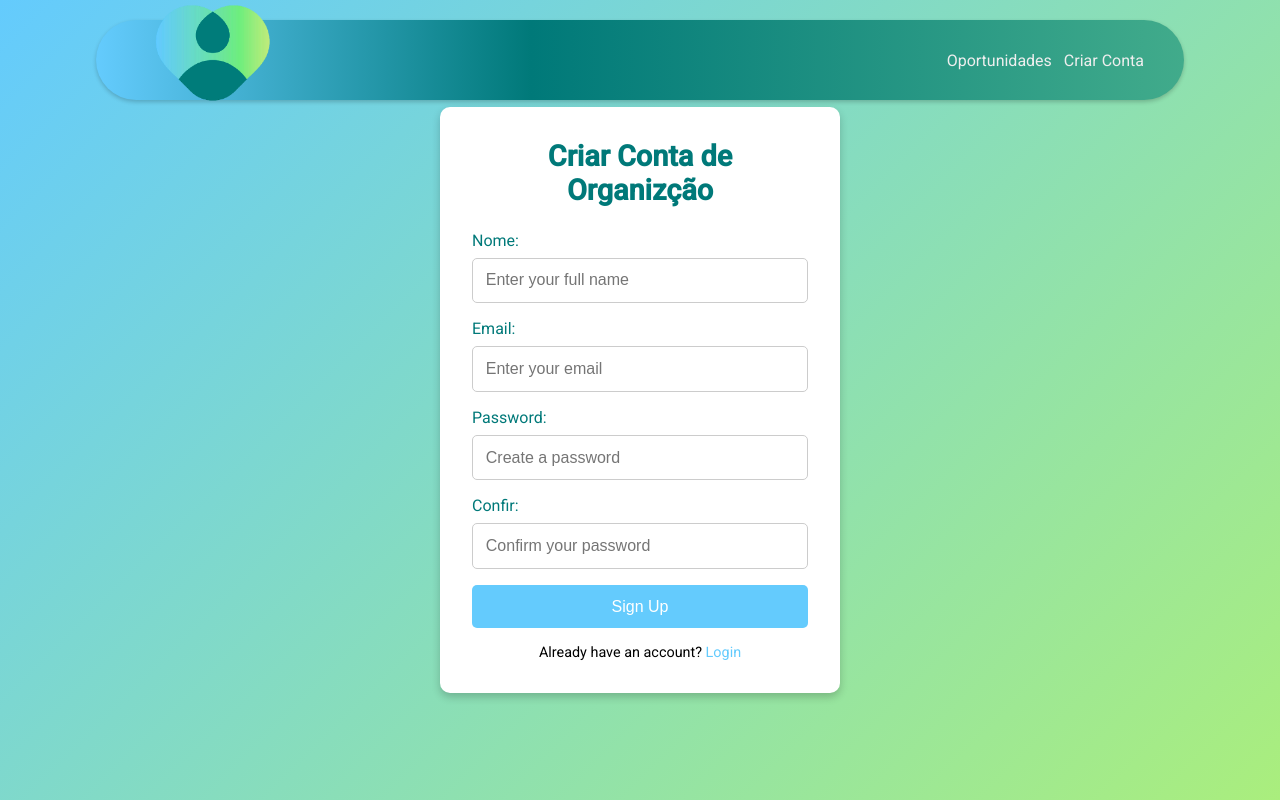
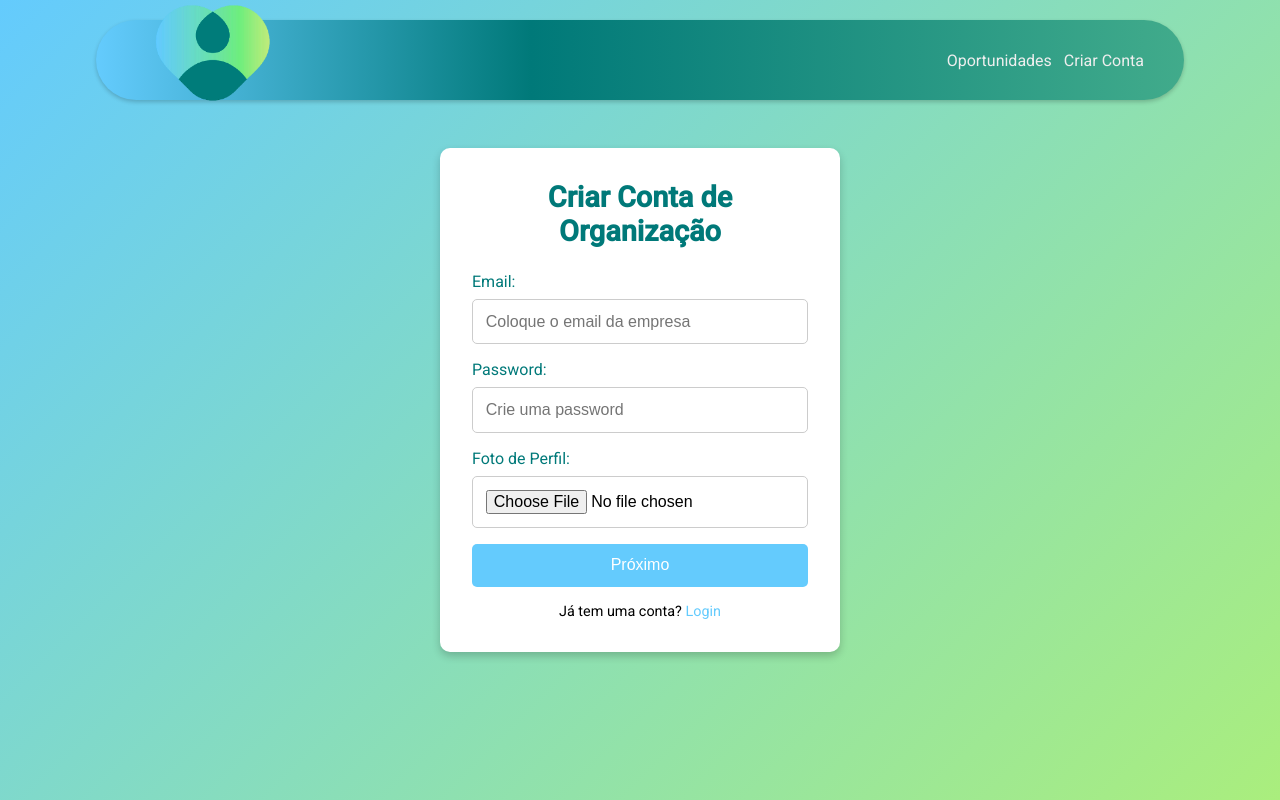
Before and after one commit to jmbsfc/sapiens, an Angular app: page /orgsignup in a window 1280 px wide. Built offline with nearby package versions, Linux system fonts and the light colour scheme.

Commit message:
ORGSIGNUP UP?
será?????

```diff
--- a/src/app/components/navbar/navbar.component.html
+++ b/src/app/components/navbar/navbar.component.html
@@ -7,9 +7,7 @@
             <a routerLink="/oportunidades">Oportunidades</a>
         </span>
         <span class="container-navbar-item">
-            <a routerLink="/perfil">Criar Conta</a>
+            <a routerLink="/perfil">{{ isLoggedIn ? 'Perfil' : 'Criar Conta' }}</a>
         </span>
     </div>
-
-
-  </mat-toolbar>
+</mat-toolbar>
--- a/src/app/components/navbar/navbar.component.ts
+++ b/src/app/components/navbar/navbar.component.ts
@@ -1,7 +1,8 @@
 import { Component, OnInit } from '@angular/core';
 import { RouterLink } from '@angular/router';
-import {MatToolbarModule} from '@angular/material/toolbar';
-import {MatButtonModule} from '@angular/material/button';
+import { MatToolbarModule } from '@angular/material/toolbar';
+import { MatButtonModule } from '@angular/material/button';
+import { AuthService } from '../../services/auth.service';
 
 @Component({
   selector: 'app-navbar',
@@ -10,7 +11,16 @@ import {MatButtonModule} from '@angular/material/button';
   styleUrl: './navbar.component.css'
 })
 export class NavbarComponent implements OnInit {
-  ngOnInit(){
+  isLoggedIn: boolean = false;
 
+  constructor(private authService: AuthService) {}
+
+  ngOnInit() {
+    this.isLoggedIn = this.authService.isAuthenticated();
+  }
+
+  // Add a method to toggle login status for demonstration purposes
+  toggleLogin() {
+    this.isLoggedIn = !this.isLoggedIn;
   }
 }
--- a/src/app/components/orgsignup/orgsignup.component.html
+++ b/src/app/components/orgsignup/orgsignup.component.html
@@ -1,22 +1,37 @@
 <div class="login-page-container">
     <div class="login-container">
-        <h1>Criar Conta de Organizção</h1>
-        <form>
-            <label for="fullname">Nome:</label>
-            <input type="text" id="fullname" name="fullname" placeholder="Enter your full name" required>
+        <h1>Criar Conta de Organização</h1>
+        <form (ngSubmit)="onSubmit()">
+            <div *ngIf="step === 1">
+                <label for="email">Email:</label>
+                <input type="email" id="email" name="email" placeholder="Coloque o email da empresa" [(ngModel)]="formData.email" required>
 
-            <label for="email">Email:</label>
-            <input type="email" id="email" name="email" placeholder="Enter your email" required>
+                <label for="password">Password:</label>
+                <input type="password" id="password" name="password" placeholder="Crie uma password" [(ngModel)]="formData.password" required>
 
-            <label for="password">Password:</label>
-            <input type="password" id="password" name="password" placeholder="Create a password" required>
+                <label for="profilePicture">Foto de Perfil:</label>
+                <input type="file" id="profilePicture" name="profilePicture" (change)="onFileChange($event)" accept="image/*">
 
-            <label for="confirm-password">Confir:</label>
-            <input type="password" id="confirm-password" name="confirm-password" placeholder="Confirm your password"
-                required>
+                <button type="button" (click)="nextStep()">Próximo</button>
+            </div>
 
-            <button type="submit">Sign Up</button>
+            <div *ngIf="step === 2">
+                <label for="name">Nome:</label>
+                <input type="text" id="name" name="name" placeholder="Coloque o nome da empresa" [(ngModel)]="formData.firstname" required>
+
+                <label for="website">Website:</label>
+                <input type="text" id="website" name="website" placeholder="Coloque o website da empresa" [(ngModel)]="formData.website" required>
+
+                <label for="phone">Telefone:</label>
+                <input type="tel" id="phoneNumber" name="phoneNumber" placeholder="Coloque o telefone da empresa" [(ngModel)]="formData.phoneNumber" required>
+
+                <label for="address">Endereço:</label>
+                <input type="text" id="address" name="address" placeholder="Coloque o endereço da empresa" [(ngModel)]="formData.address" required>
+
+                <button type="button" (click)="prevStep()">Voltar</button>
+                <button type="submit">Criar Conta</button>
+            </div>
         </form>
-        <p>Already have an account? <a href="#">Login</a></p>
+        <p>Já tem uma conta? <a href="/login">Login</a></p>
     </div>
 </div>
--- a/src/app/components/orgsignup/orgsignup.component.ts
+++ b/src/app/components/orgsignup/orgsignup.component.ts
@@ -1,11 +1,61 @@
 import { Component } from '@angular/core';
-
+import { AuthService } from '../../services/auth.service';
+import { NgIf } from '@angular/common';
+import { FormsModule } from '@angular/forms';
 @Component({
   selector: 'app-orgsignup',
-  imports: [],
+  imports: [FormsModule, NgIf],
   templateUrl: './orgsignup.component.html',
   styleUrl: './orgsignup.component.css'
 })
 export class OrgsignupComponent {
 
+  constructor(private authService: AuthService) {}
+
+    step: number = 1;
+    formData: any = {
+      name: '',
+      website: '',
+      email: '',
+      password: '',
+      imageUrl: null,
+      phoneNumber: '',
+      address: '',
+    };
+
+    nextStep() {
+      if (this.step < 2) {
+        this.step++;
+      }
+    }
+
+    prevStep() {
+      if (this.step > 1) {
+        this.step--;
+      }
+    }
+
+    onFileChange(event: any) {
+      const file = event.target.files[0];
+      if (file) {
+        this.formData.profilePicture = file;
+      }
+    }
+
+    onSubmit() {
+      console.log('Form Data:', this.formData);
+
+      this.authService.orgsignup({
+        name: this.formData.name,
+        website: this.formData.website,
+        email: this.formData.email,
+        password: this.formData.password,
+        imageUrl: "n",
+        phoneNumber: this.formData.phoneNumber,
+        address: this.formData.address,
+        role: "ORGANIZATION",
+      })
+
+      // Adicionar logica
+    }
 }
--- a/src/app/services/auth.service.ts
+++ b/src/app/services/auth.service.ts
@@ -12,6 +12,17 @@ export class AuthService {
 
   signup(formData: { firstName: string; lastName: string; role: string, email: string; password: string; imageUrl: any; phoneNumber: string; civilId: string; birthday: string; }) {
     return this.http.post(`${this.apiUrl}/volunteers/create`, formData)
+      .subscribe((response) => {
+        console.log('Signup successful', response)
+        this.router.navigate(['/login']);
+      },
+      (error) => {
+        console.log('Error', error)
+      }
+    )
+  }
+  orgsignup(formData: { name: string; website: string; role: string, email: string; password: string; imageUrl: any; phoneNumber: string; address: string; }) {
+    return this.http.post(`${this.apiUrl}/organizations/create`, formData)
       .subscribe((response) => {
         console.log('Signup successful', response)
         this.router.navigate(['/login']);
```
